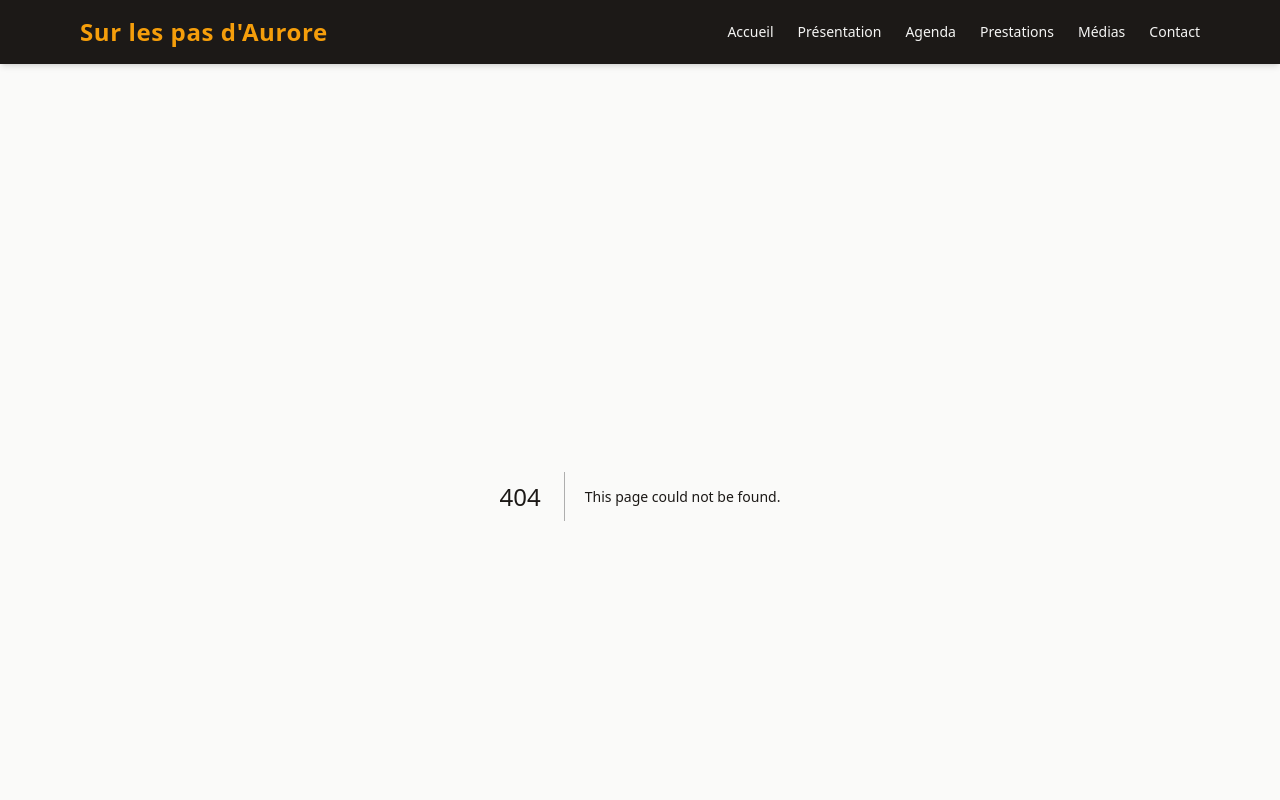
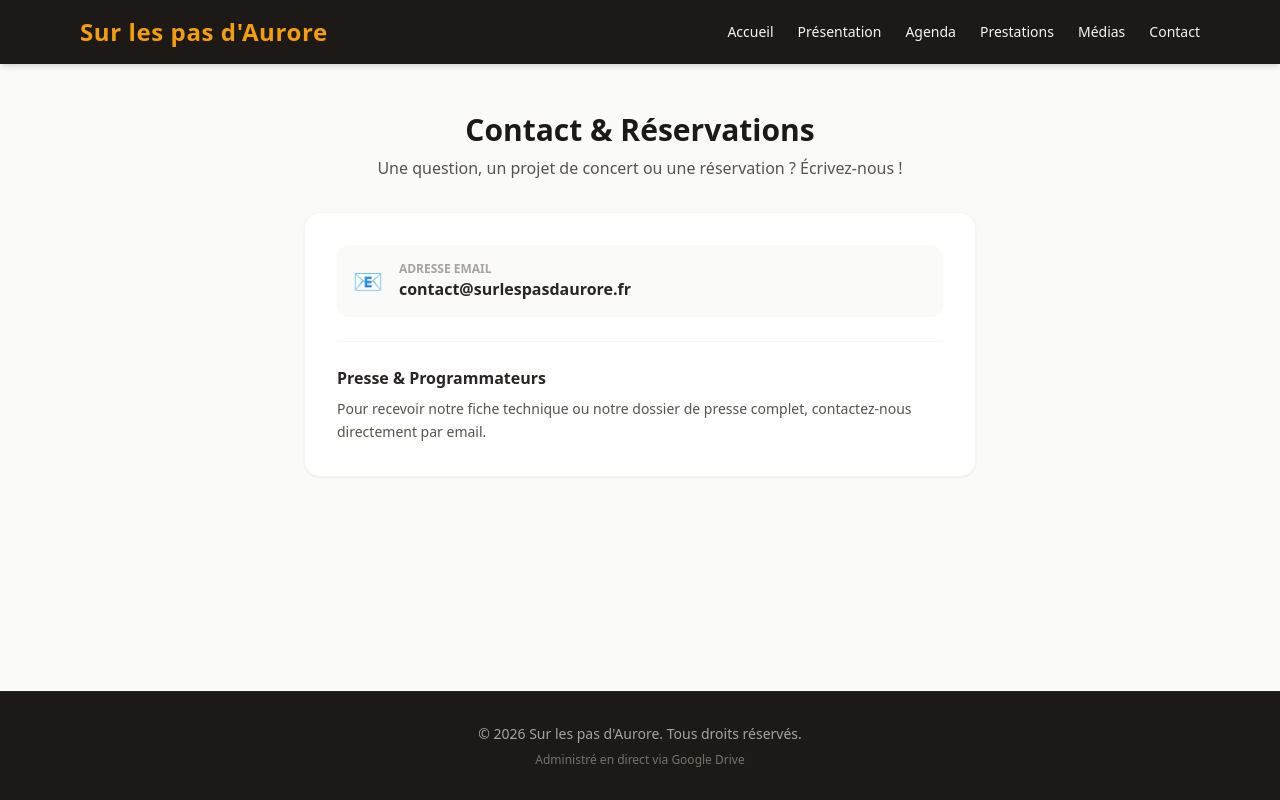
Before and after one commit to TiRADfolk/sur-les-pas-d-aurore, a Next.js app: page /contact in a window 1280 px wide. Before the commit this address had no page. Shown: the top 800 px of the page. Built offline with nearby package versions, Linux system fonts and the light colour scheme; no server answers.

Commit message:
Create page.tsx

```diff
--- /dev/null
+++ b/src/app/contact/page.tsx
@@ -0,0 +1,49 @@
+import { getInfoSite } from '@/lib/googleSheets';
+
+export const revalidate = 60;
+
+export default async function ContactPage() {
+  const info = await getInfoSite();
+
+  return (
+    <div className="max-w-2xl mx-auto space-y-8 py-4">
+      <div className="text-center space-y-2">
+        <h1 className="text-3xl font-bold text-stone-900">Contact & Réservations</h1>
+        <p className="text-stone-600">Une question, un projet de concert ou une réservation ? Écrivez-nous !</p>
+      </div>
+
+      <div className="bg-white rounded-2xl p-8 shadow-sm border border-stone-100 space-y-6">
+        <div className="space-y-4">
+          <div className="flex items-center gap-4 p-4 bg-stone-50 rounded-xl">
+            <span className="text-2xl">📧</span>
+            <div>
+              <p className="text-xs text-stone-400 font-bold uppercase">Adresse Email</p>
+              <a href={`mailto:${info.email || 'contact@surlespasdaurore.fr'}`} className="font-bold text-stone-800 hover:text-amber-700">
+                {info.email || 'contact@surlespasdaurore.fr'}
+              </a>
+            </div>
+          </div>
+
+          {info.telephone && (
+            <div className="flex items-center gap-4 p-4 bg-stone-50 rounded-xl">
+              <span className="text-2xl">📞</span>
+              <div>
+                <p className="text-xs text-stone-400 font-bold uppercase">Téléphone</p>
+                <a href={`tel:${info.telephone}`} className="font-bold text-stone-800 hover:text-amber-700">
+                  {info.telephone}
+                </a>
+              </div>
+            </div>
+          )}
+        </div>
+
+        <div className="border-t border-stone-100 pt-6">
+          <h2 className="font-bold text-stone-800 mb-2">Presse & Programmateurs</h2>
+          <p className="text-stone-600 text-sm leading-relaxed">
+            Pour recevoir notre fiche technique ou notre dossier de presse complet, contactez-nous directement par email.
+          </p>
+        </div>
+      </div>
+    </div>
+  );
+}
```
